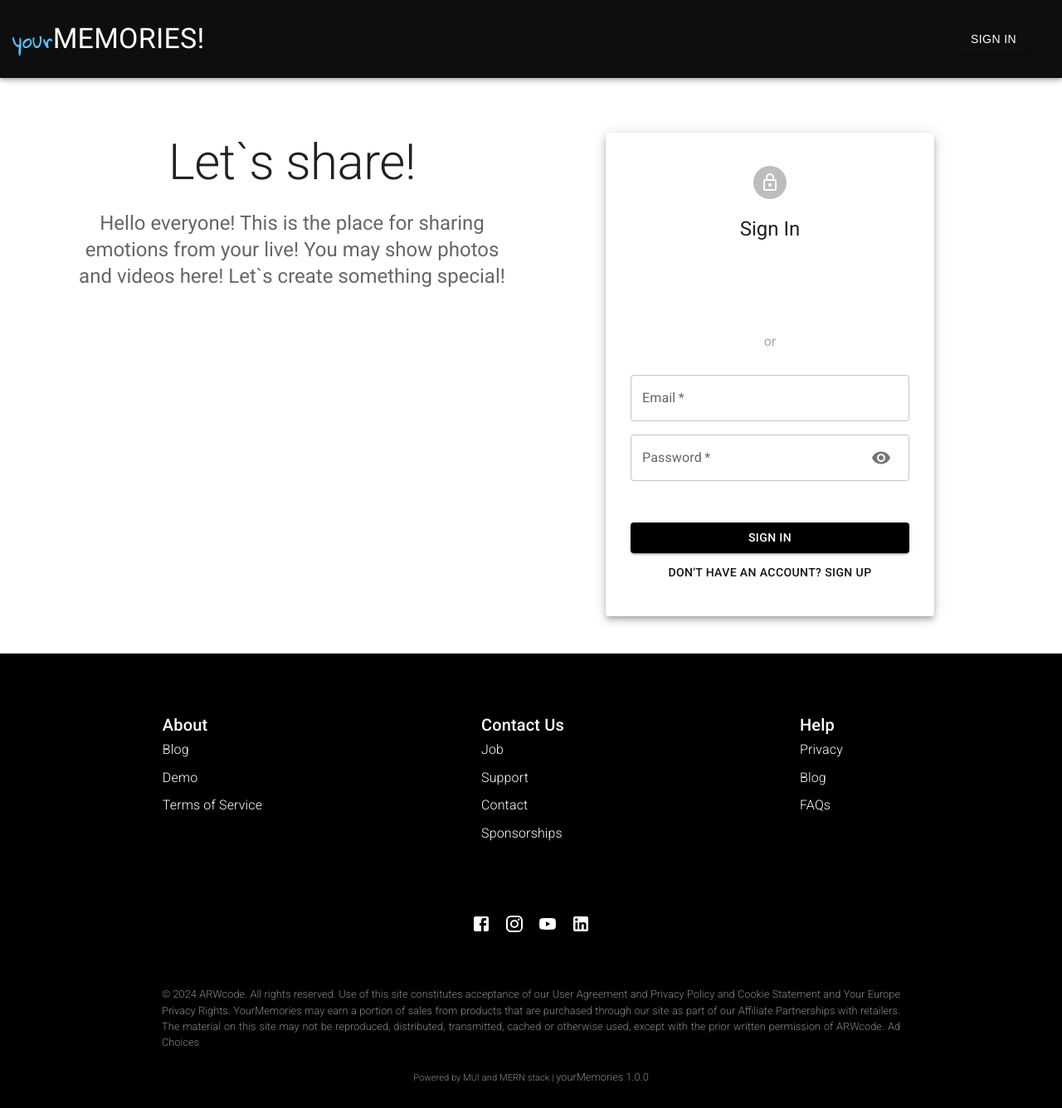
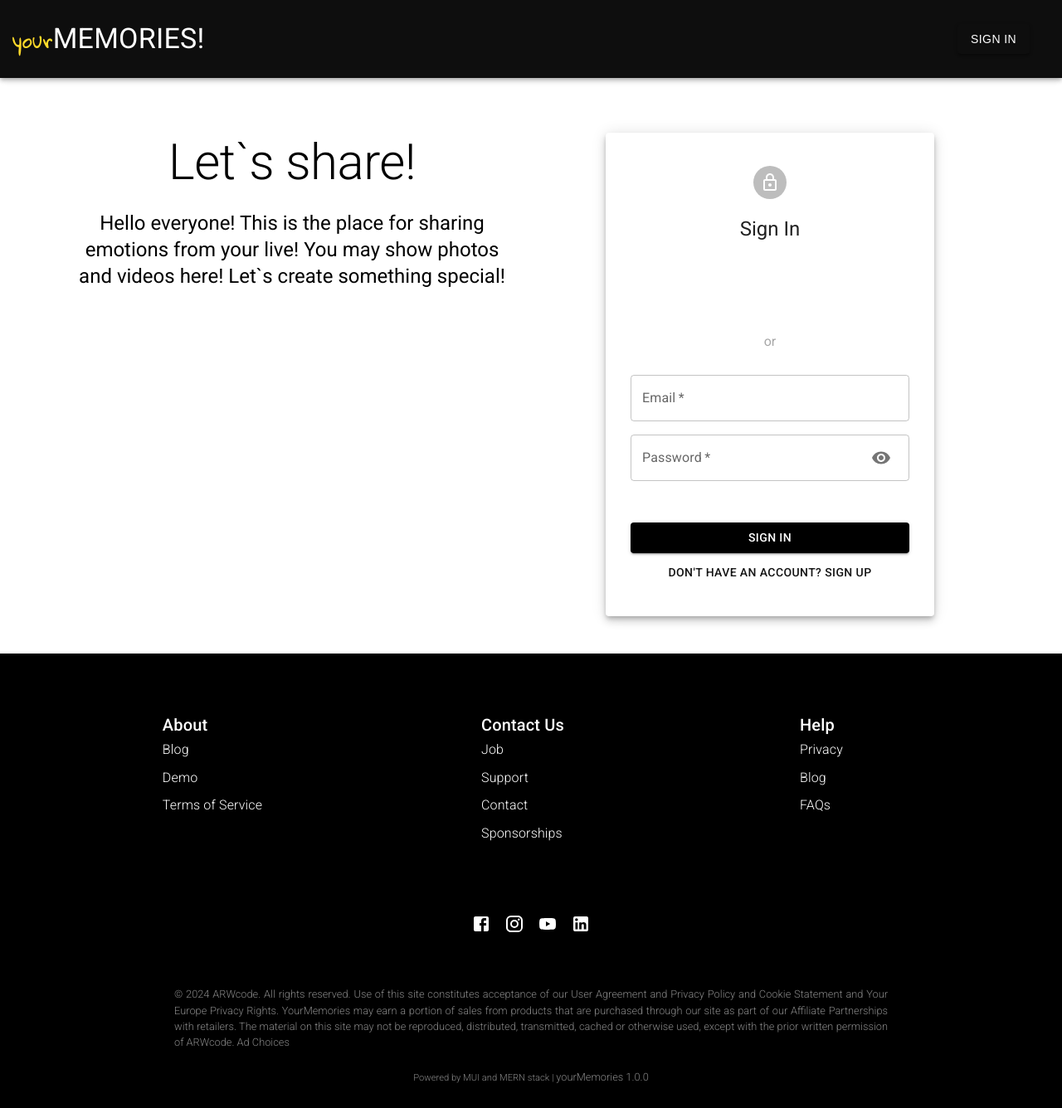
Before and after one commit to MarioLuigie/MERN_App, a React (Vite) app in the folder client/: page /auth in a window 1280 px wide. Shown: the whole page at 83% size. Built offline with nearby package versions, Linux system fonts and the light colour scheme; no server answers.

Commit message:
Rebuild Slider.jsx and style Navbar.jsx

```diff
--- a/client/src/components/auth/Auth.jsx
+++ b/client/src/components/auth/Auth.jsx
@@ -84,7 +84,9 @@ const styles = css`
   }
 `
 
-export default function Auth() {
+export default function Auth({
+  config
+}) {
 
   const [ isPasswordHidden, setIsPasswordHidden ] = useState(true);
   const [ isSignUp, setIsSignUp ] = useState(false);
@@ -133,7 +135,7 @@ export default function Auth() {
         <Grid container>
           <Grid item xs={12} sm={12} lg={6}>
             <Grow in timeout={700}>
-              <div><Slider /></div>
+              <div><Slider config={{headingColor: "black", headingWeight: 200, contentColor: "black"}}/></div>
             </Grow>
           </Grid>
           <Grid item xs={12} sm={12} lg={6}>
--- a/client/src/components/content/Navbar.jsx
+++ b/client/src/components/content/Navbar.jsx
@@ -24,7 +24,8 @@ const styles = css`
   }
 
   span {
-    color: #58c2ff;
+    /* color: #58c2ff; */
+    color: #FFDA2A;
     font-size: 1.5rem;
     font-family: 'Gloria Hallelujah', 'Roboto', sans-serif;
   }
--- a/client/src/components/content/Slider.jsx
+++ b/client/src/components/content/Slider.jsx
@@ -1,6 +1,7 @@
 /* eslint-disable react/no-unknown-property */
 // /** @jsxImportSource @emotion/react */
 import { css } from '@emotion/react';
+import { PropTypes } from "prop-types";
 import {
   Container,
   Typography,
@@ -10,7 +11,9 @@ const styles = css`
   padding: 0 0 90px;
 `
 
-export default function Slider() {
+export default function Slider({
+  config
+}) {
 
   return (
     <div css={styles}>
@@ -18,7 +21,8 @@ export default function Slider() {
         <Typography
           variant="h2"
           align="center"
-          color="textPrimary"
+          color={config.headingColor}
+          sx={{fontWeight: config.headingWeight}}
           gutterBottom
         >
           <p>Let`s share!</p>
@@ -26,7 +30,7 @@ export default function Slider() {
         <Typography
           variant="h5"
           align="center"
-          color="textSecondary"
+          color={config.contentColor}
           paragraph
         >
           Hello everyone! This is the place for sharing emotions from your live! You may show photos and videos here! Let`s create something special!
@@ -35,3 +39,7 @@ export default function Slider() {
     </div>
   )
 }
+
+Slider.propTypes = {
+  config: PropTypes.object
+}
--- a/client/src/components/layout/Footer.jsx
+++ b/client/src/components/layout/Footer.jsx
@@ -32,7 +32,7 @@ const styles = css`
     color: #868686;
     font-size: 0.8rem;
     font-weight: 100;
-    padding: 15px;
+    padding: 15px 30px;
 
     &__content {
       text-align: justify;
--- a/client/src/components/pages/LandingPage.jsx
+++ b/client/src/components/pages/LandingPage.jsx
@@ -19,6 +19,12 @@ const styles = css`
   .video {
     object-fit: initial;
   }
+
+  .slider {
+    width: 100%;
+    margin-top: 160px;
+    position: absolute;
+  }
 `
 
 export default function LandingPage() {
@@ -26,13 +32,13 @@ export default function LandingPage() {
   return (
     <div css={styles}>
       {/* <Container > */}
-        {/* <Grid container >
+        <Grid container >
           <Grid item xs={12} sm={12} lg={6}>
             <Grow in timeout={700}>
-              <div><Slider /></div>
+              <div className="slider"><Slider config={{headingColor: "white", headingWeight: 700, contentColor: "white"}}/></div>
             </Grow>
           </Grid>
-        </Grid> */}
+        </Grid>
         <div style={{backgroundColor: "black"}}>
           <video autoPlay loop muted className="video">
             <source src={videoSource} type="video/mp4"/>
```
